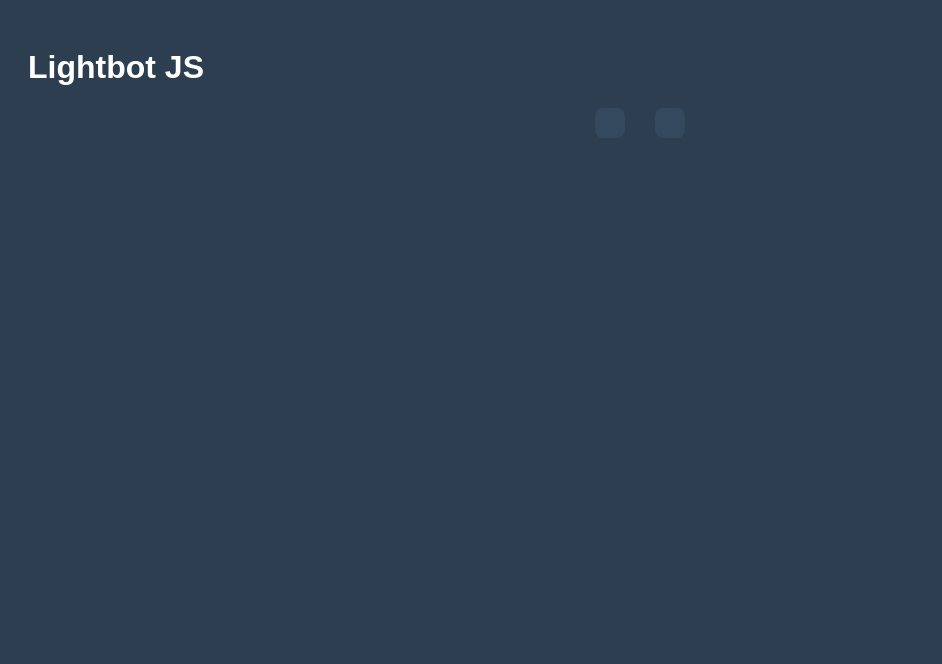
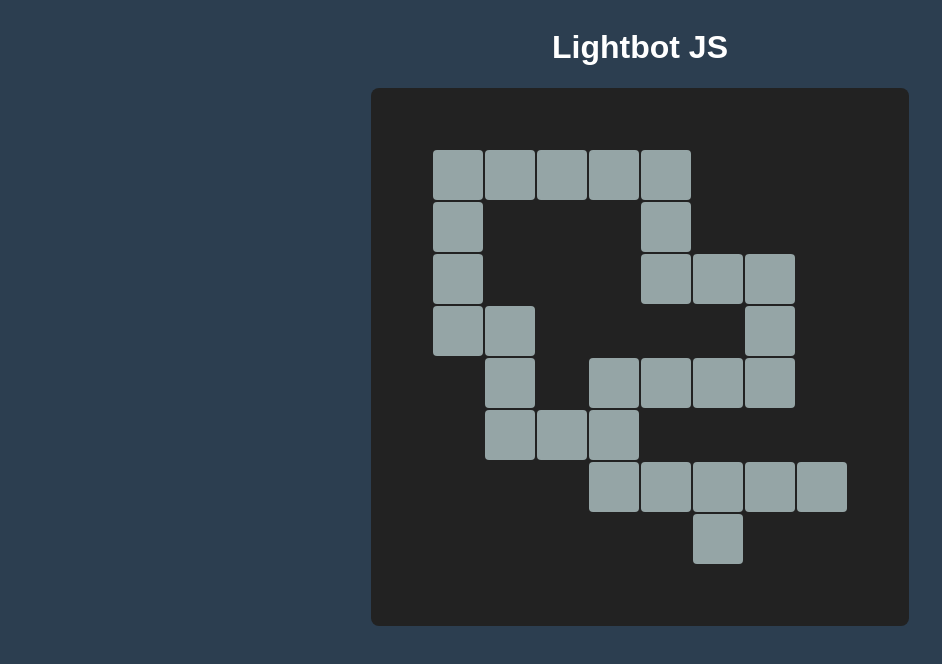
Before and after one commit to ufjf-dcc202/ufjf-dcc202-2025-3-b-trb-jorge-e-yury, a plain HTML site: page index.html in a window 1280 px wide. Shown: the whole page, without its empty margins (0-942 px from the left). Drawn offline with Linux system fonts and the light colour scheme.

Commit message:
refatorando: criando estrutura base, primeira fase

```diff
--- a/index.html
+++ b/index.html
@@ -2,28 +2,18 @@
 <html lang="pt-BR">
 <head>
     <meta charset="UTF-8">
-    <title>Lightbot JS - Trabalho Prático</title>
+    <title>Lightbot Clone</title>
     <link rel="stylesheet" href="style.css">
 </head>
 <body>
-
     <header>
         <h1>Lightbot JS</h1>
     </header>
-
     <main class="game-wrapper">
         <div class="left-panel">
-        <div id="grid-container"></div>
-    </div>
-
-    <div class="right-panel">
-        <div class="command-palette"></div>
-        <div class="program-box" id="box-main"></div>
-        <div class="program-box" id="box-p1"></div>
-        <div class="program-box" id="box-p2"></div>
+            <div id="grid-container" class="grid"></div>
         </div>
     </main>
-
     <script src="script.js"></script>
 </body>
 </html>
--- a/script.js
+++ b/script.js
@@ -1 +1,34 @@
-console.log("Lightbot iniciado");
+const level = {
+    width: 10,
+    height: 10,
+    map: [
+        [0,0,0,0,0,0,0,0,0,0],
+        [0,1,1,1,1,1,0,0,0,0],
+        [0,1,0,0,0,1,0,0,0,0],
+        [0,1,0,0,0,1,1,1,0,0],
+        [0,1,1,0,0,0,0,1,0,0],
+        [0,0,1,0,1,1,1,1,0,0],
+        [0,0,1,1,1,0,0,0,0,0],
+        [0,0,0,0,1,1,1,1,2,0],
+        [0,0,0,0,0,0,1,0,0,0],
+        [0,0,0,0,0,0,0,0,0,0]
+    ]
+};
+
+function renderGrid() {
+    const container = document.getElementById('grid-container');
+    container.style.gridTemplateColumns = `repeat(${level.width}, 50px)`;
+    container.innerHTML = '';
+
+    for(let y=0; y<level.height; y++) {
+        for(let x=0; x<level.width; x++) {
+            const type = level.map[y][x];
+            const div = document.createElement('div');
+            div.className = 'cell';
+            if(type === 0) div.classList.add('empty');
+            container.appendChild(div);
+        }
+    }
+}
+
+renderGrid();
--- a/style.css
+++ b/style.css
@@ -2,22 +2,25 @@
     --bg-color: #2c3e50;
     --panel-bg: #34495e;
 }
-
 body {
-    font-family: Arial, sans-serif;
+    font-family: sans-serif;
     background-color: var(--bg-color);
     color: white;
-    padding: 20px;
+    display: flex;
+    flex-direction: column;
+    align-items: center;
 }
-
-.game-wrapper {
-    display: flex;
-    gap: 30px;
-    justify-content: center;
-}
-
-.left-panel, .right-panel {
-    background-color: var(--panel-bg);
-    padding: 15px;
+.grid {
+    display: grid;
+    gap: 2px;
+    background-color: #222;
+    padding: 10px;
     border-radius: 8px;
 }
+.cell {
+    width: 50px;
+    height: 50px;
+    background-color: #95a5a6;
+    border-radius: 4px;
+}
+.cell.empty { background-color: transparent; }
```
Lines whose indentation alone changed are shown as unchanged.
